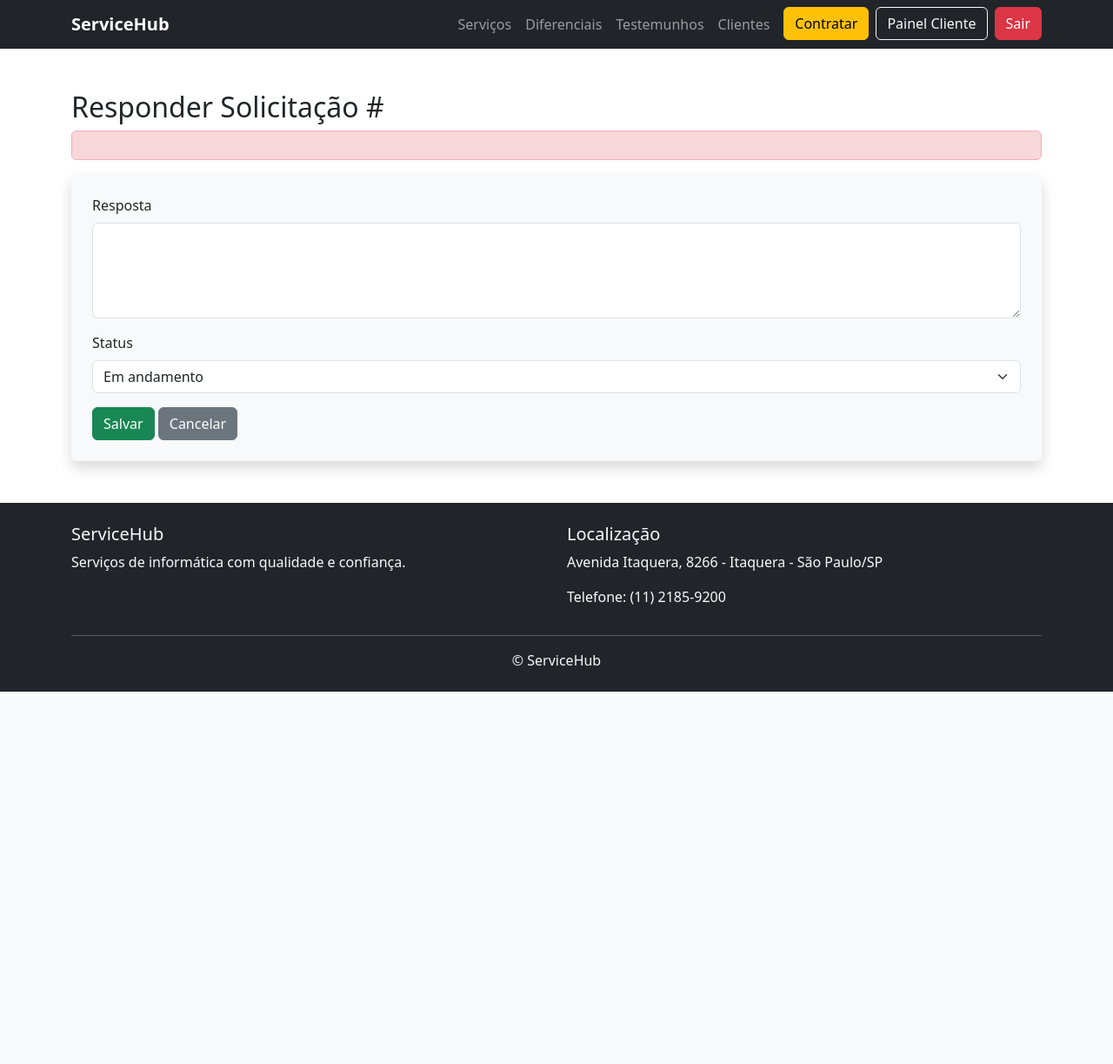
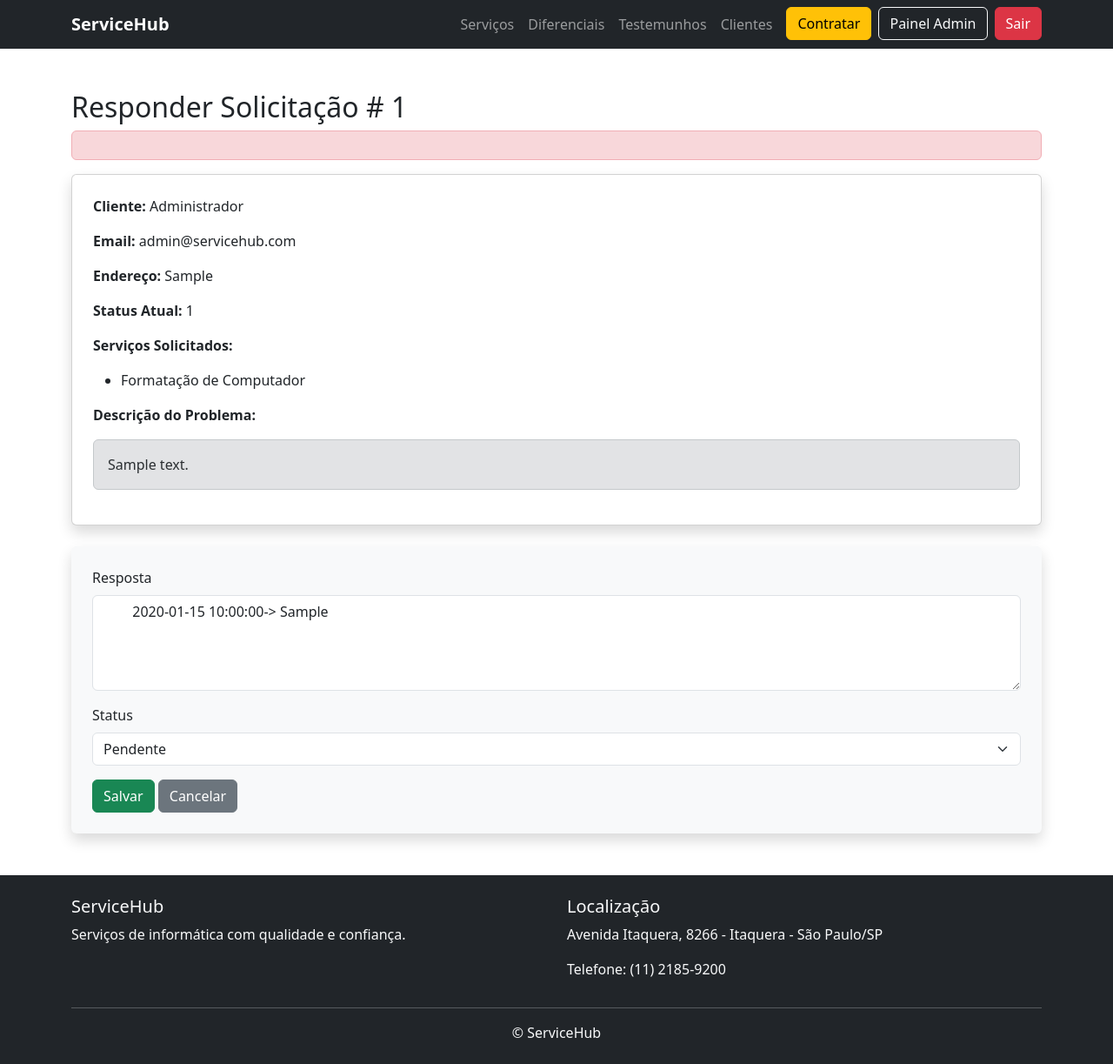
Before and after one commit to Leonardo-2112/projetos_php, a PHP site: page /admin_responder.php?id=1 in a window 1280 px wide. Shown: the whole page at 87% size. Before the commit the page ends 795 px from the top, so only its background shows below. Run offline with PHP 8.4, Linux system fonts and the light colour scheme; the visitor is signed in with stand-in values (Sample User, id 1); data comes from the database, SQL or seed files in the repository; tables that the repository leaves empty hold one stand-in row (values such as "Sample post").

Commit message:
Adicionando resposta do adm e listando todas solicitações para o addm Concluídooooo

```diff
--- a/servicehub/admin_responder.php
+++ b/servicehub/admin_responder.php
@@ -1,28 +1,83 @@
 
 <?php
+session_start();
+ini_set('display_errors', 1);
+ini_set('display_startup_errors', 1);
+error_reporting(E_ALL);
+
+require_once "class/Solicitacao.php";
+require_once "class/Cliente.php";
+require_once "class/Usuario.php";
+//Verifica se quem está carregando a página tem direito ADM
+if(!isset($_SESSION['usuario_id']) || $_SESSION['tipo'] != 1){
+  header("location: login.php");
+  exit;
+}
+$id = filter_input(INPUT_GET, "id", FILTER_VALIDATE_INT);
+$solicitacao = new Solicitacao();
+$solicitacao->buscarPorId($id);
+
+$cliente = new Cliente();
+$cliente->buscarPorId($solicitacao->getClienteId());
+$usuario = new Usuario();
+$usuario->buscarPorId($cliente->getUsuarioId());
+
 include "includes/header.php";
 include "includes/menu.php";
+
+
+if($_SERVER['REQUEST_METHOD']=== "POST"){
+  $resposta = filter_input(INPUT_POST, "resposta", FILTER_UNSAFE_RAW);
+  $status = filter_input(INPUT_POST, "status", FILTER_VALIDATE_INT);
+
+  if ($solicitacao->responder($resposta, $status)){
+    header("location: admin_solicitacoes.php");
+  }
+
+
+}
+
 ?>
 <main class="container mt-5">
-  <h2>Responder Solicitação #</h2>
+  <h2>Responder Solicitação # <?= $solicitacao->getId(); ?></h2>
 
 
     <div class="alert alert-danger"></div>
+    <div class="card shadow p-4 mb-4">
+      <p><strong>Cliente: </strong><?= $usuario->getNome() ?></p>
+      <p><strong>Email: </strong><?= $usuario->getEmail() ?></p>
+      <p><strong>Endereço: </strong><?= $solicitacao->getEndereco() ?></p>
+      <p><strong>Status Atual: </strong><?= $solicitacao->getStatus() ?></p>
+      <p><strong>Serviços Solicitados: </strong></p>
+      <ul>
+        <?php foreach($solicitacao->servicos as $servico): ?>
+          <li><?= $servico['nome'] ?></li>
+        <?php endforeach; ?>
+      </ul>
+      <p><strong>Descrição do Problema:</strong></p>
+      <div class="alert alert-secondary">
+        <?= $solicitacao->getDescricaoProblema() ?>
+      </div>
+    </div>
 
 
   <form method="POST" class="bg-light p-4 shadow rounded">
 
     <div class="mb-3">
       <label class="form-label">Resposta</label>
-      <textarea name="resposta" class="form-control" rows="4" required></textarea>
+      <textarea name="resposta" class="form-control" rows="4" required>
+        <?= $solicitacao->getDataResposta() . '-> '.$solicitacao->getRespostaAdmin()?>
+      </textarea>
     </div>
 
     <div class="mb-3">
       <label class="form-label">Status</label>
       <select name="status" class="form-select" required>
-        <option value="2">Em andamento</option>
-        <option value="3">Finalizada</option>
-        <option value="5">Recusada</option>
+        <option value="1" <?= $solicitacao->getStatus()==1?"selected":""?>>Pendente</option>
+        <option value="2" <?= $solicitacao->getStatus()==2?"selected":""?>>Em andamento</option>
+        <option value="3" <?= $solicitacao->getStatus()==3?"selected":""?>>Finalizada</option>
+        <option value="4" <?= $solicitacao->getStatus()==4?"selected":""?>>Cancelada</option>
+        <option value="5" <?= $solicitacao->getStatus()==5?"selected":""?>>Recusada</option>
       </select>
     </div>
 
--- a/servicehub/admin_solicitacoes.php
+++ b/servicehub/admin_solicitacoes.php
@@ -31,6 +31,7 @@ include "includes/menu.php";
       </tr>
     </thead>
     <tbody>
+
       <?php foreach($solicitacoes as $s):?>
         <tr>
           <td><?= $s['id']  ?></td>
@@ -47,7 +48,7 @@ include "includes/menu.php";
           <td><?= $s['status'] ?></td>
           <td><?= date("d/m/Y H:i", strtotime($s["data_cad"])) ?></td>
           <td>
-            <a href="admin_responder.php?id=" class="btn btn-primary btn-sm">Responder</a>
+            <a href='admin_responder.php?id=<?= $s["id"] ?>' class="btn btn-primary btn-sm">Responder</a>
           </td>
         </tr>
         <?php endforeach;?>
--- a/servicehub/class/Solicitacao.php
+++ b/servicehub/class/Solicitacao.php
@@ -1,6 +1,7 @@
 <?php
 //incluir conexão
 include_once "config/conexao.php";
+include_once "class/ServicoSolicitacao.php";
 
 class Solicitacao
 {
@@ -14,6 +15,7 @@ class Solicitacao
     private $data_resposta;
     private $resposta_admin;
     private $endereco;
+    public $servicos = [];
     private $pdo;
 
     //contrutor
@@ -31,6 +33,10 @@ class Solicitacao
     public function setClienteId(int $cliente_id)
     {
         return $this->cliente_id = $cliente_id;
+    }
+    public function getClienteId()
+    {
+        return $this->cliente_id;
     }
 
     //Descrição do Problema
@@ -73,11 +79,15 @@ class Solicitacao
     {
         return $this->data_cad;
     }
+    public function getDataResposta()
+    {
+        return $this->data_resposta;
+    }
     //Métodos obrigatórios:
     //Inserir
     public function inserir(): bool
     {
-        $sql = "INSERT into solicitacoes (cliente_id, descricao_problema, data_preferida, status, endereco) values(:cliente_id, :descricao, :data_preferida, 1, :endereco)";
+        $sql = "INSERT into solicitacoes (cliente_id, descricao_problema, data_preferida, status, endereco) values(:cliente_id, :descricao_problema, :data_preferida, 1, :endereco)";
         $cmd = $this->pdo->prepare($sql);
         $cmd->bindValue(":cliente_id", $this->cliente_id, PDO::PARAM_INT);
         $cmd->bindValue(":descricao_problema", $this->descricao_problema);
@@ -92,7 +102,6 @@ class Solicitacao
     //Listar
     public static function listar(): array
     {
-        $sql = "SELECT * FROM solicitacoes ORDER BY data_cad DESC";
         $sql = "SELECT s.id, s.status, s.data_cad,
     u.nome AS cliente_nome,
     u.email AS cliente_email,
@@ -100,8 +109,8 @@ class Solicitacao
 FROM solicitacoes s
 INNER JOIN clientes c ON c.id = s.cliente_id
 INNER JOIN usuarios u ON u.id = c.usuario_id
-        INNER JOIN servico_solicitacao ss ON ss.solicitacao_id = s.id
-        INNER JOIN servicos se ON se.id = ss.servico_id
+LEFT JOIN servico_solicitacao ss ON ss.solicitacao_id = s.id
+LEFT JOIN servicos se ON se.id = ss.servico_id
 GROUP BY s.id, s.status, s.data_cad, u.nome, u.email
 ORDER BY s.data_cad DESC";
 
@@ -147,7 +156,6 @@ class Solicitacao
             $this->id = $dados['id'];
             $this->cliente_id = $dados['cliente_id'];
             $this->descricao_problema = $dados['descricao_problema'];
-
             $this->data_preferida = $dados['data_preferida'];
             $this->status = $dados['status'];
             $this->data_cad = $dados['data_cad'];
@@ -155,7 +163,7 @@ class Solicitacao
             $this->data_resposta = $dados['data_resposta'];
             $this->resposta_admin = $dados['resposta_admin'];
             $this->endereco = $dados['endereco'];
-
+            $this->servicos = ServicoSolicitacao::listarServicosDaSolicitacao($dados['id']);
             return true;
         }
 
```
Also changed, not shown: servicehub/testeSolicitacoes.php (+32 -11 lines). Lines whose indentation alone changed are shown as unchanged.
